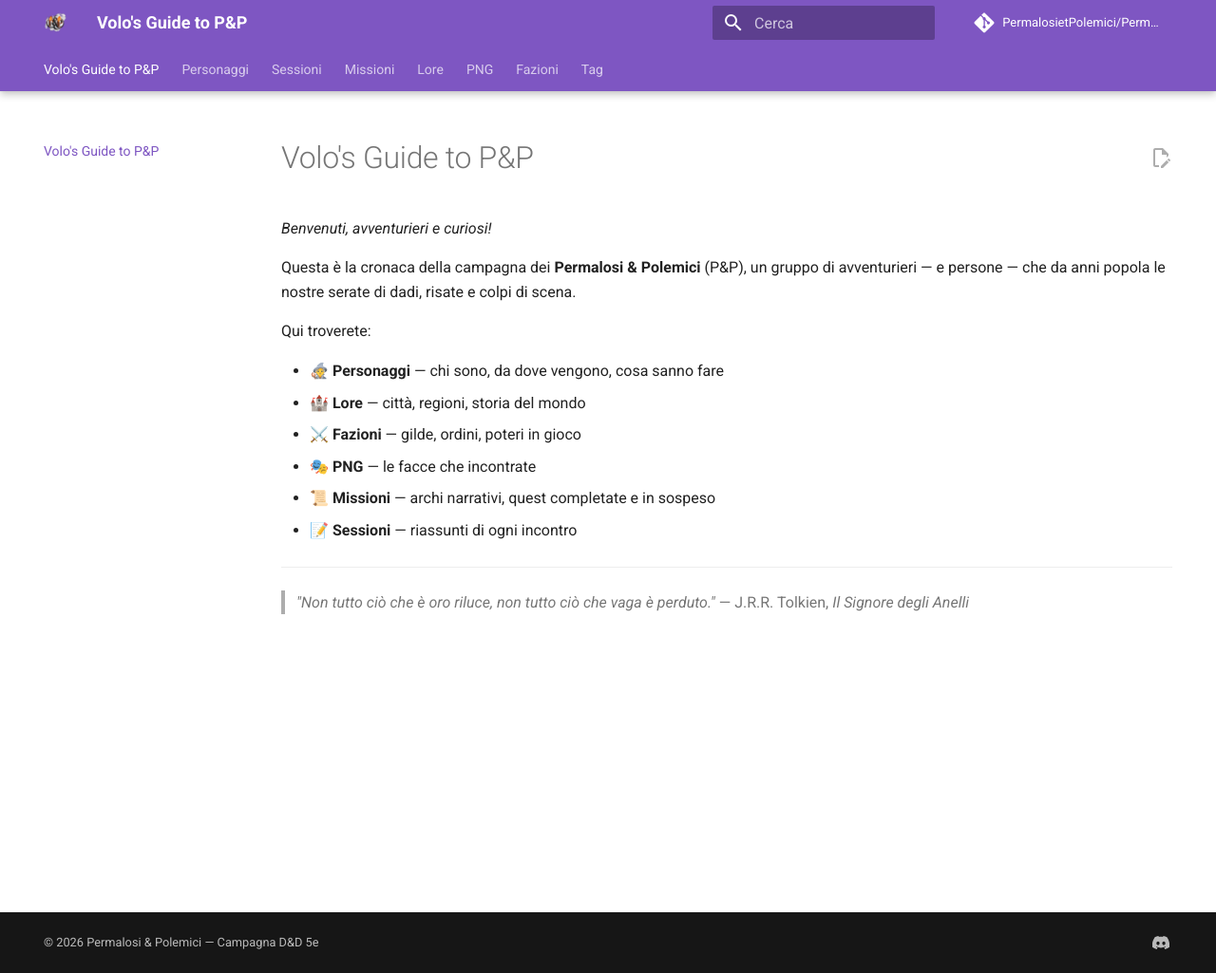
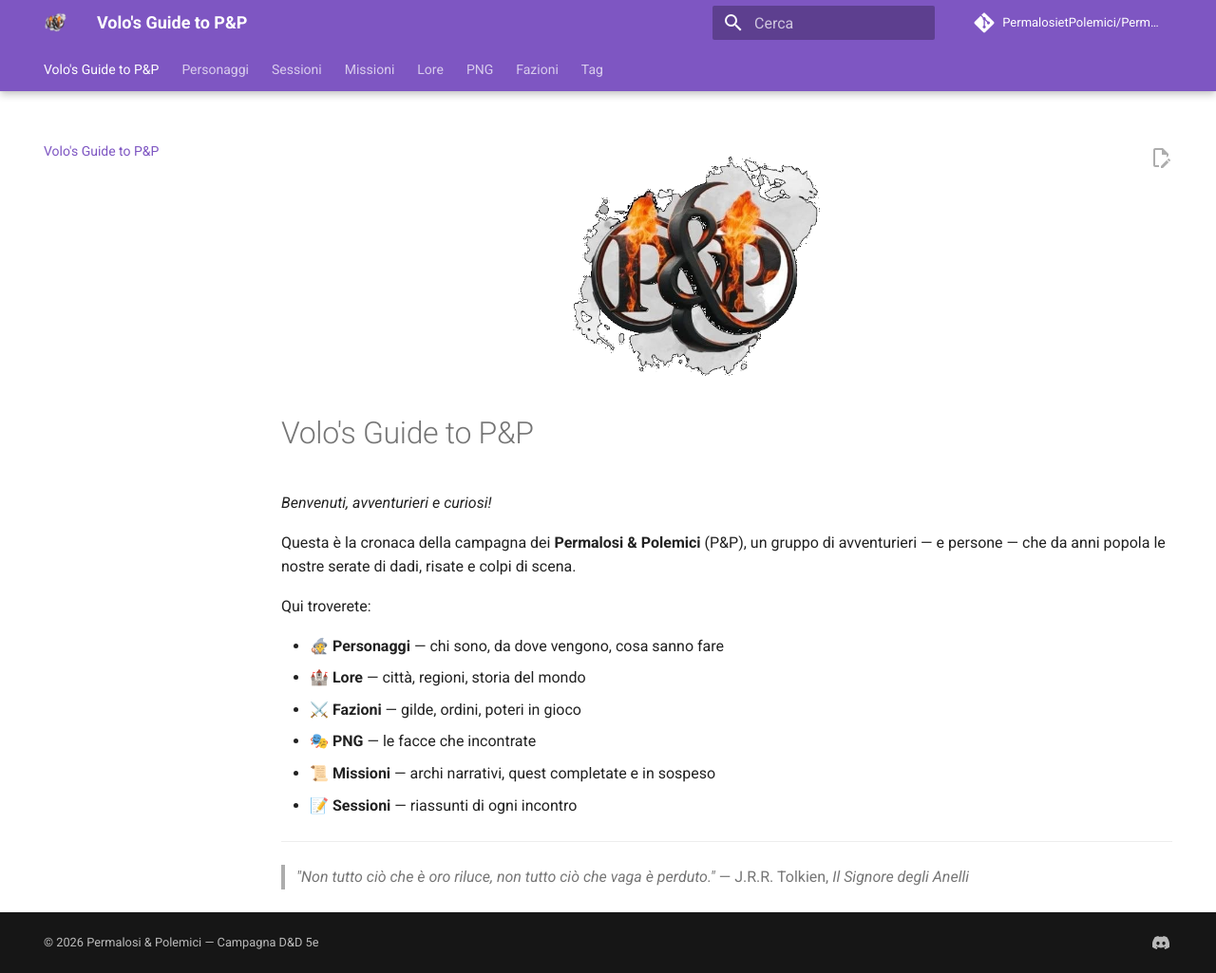
Before and after one commit to PermalosietPolemici/PermalosietPolemici.github.io, an MkDocs documentation site: the page built from docs/index.md, in a window 1280 px wide and 1025 px high. Shown: the whole window at 95% size. Built offline with MkDocs 1.6.1 and Material for MkDocs 9.7.7, drawn with Linux system fonts in a browser that asks for light colours; comment, search, counter and statistics services are not loaded.

Commit message:
Aggiunto logo P&P in home page e social preview

```diff
--- a/docs/index.md
+++ b/docs/index.md
@@ -1,3 +1,7 @@
+<div align="center">
+  <img src="assets/icons/logo-pp.png" alt="Logo P&P" style="max-width:320px;width:100%;height:auto;" />
+</div>
+
 # Volo's Guide to P&P
 
 *Benvenuti, avventurieri e curiosi!*
```
Also changed, not shown: 1 other file.
